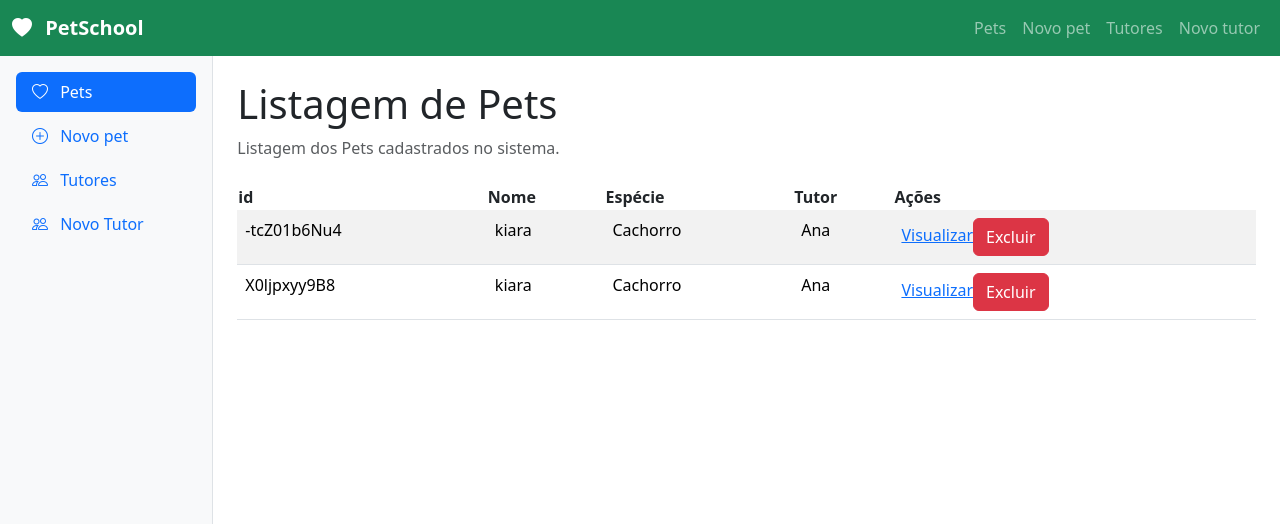
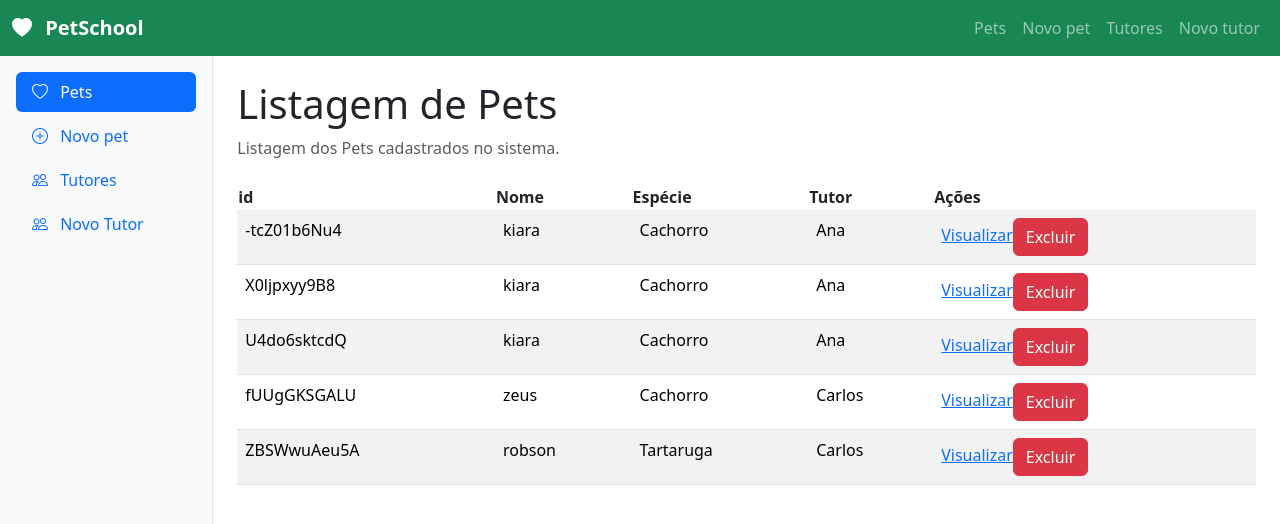
Before and after one commit to alicelanznaster/hotel-pets, a Vue app: page /pets in a window 1280 px wide. Shown: the top 524 px of the page. Built offline with nearby package versions, Linux system fonts and the light colour scheme; data requests are answered from the project's data file.

Commit message:
FEAT: add nome do pet em tutores

```diff
--- a/db.json
+++ b/db.json
@@ -23,6 +23,24 @@
       "especie": "Cachorro",
       "tutorId": "1",
       "id": "X0ljpxyy9B8"
+    },
+    {
+      "nome": "kiara",
+      "especie": "Cachorro",
+      "tutorId": "1",
+      "id": "U4do6sktcdQ"
+    },
+    {
+      "nome": "zeus",
+      "especie": "Cachorro",
+      "tutorId": "2",
+      "id": "fUUgGKSGALU"
+    },
+    {
+      "nome": "robson",
+      "especie": "Tartaruga",
+      "tutorId": "2",
+      "id": "ZBSWwuAeu5A"
     }
   ],
   "$schema": "./node_modules/json-server/schema.json"
--- a/src/views/AddTutoresView.vue
+++ b/src/views/AddTutoresView.vue
@@ -4,7 +4,6 @@ import { useRouter } from 'vue-router';
 
 const router = useRouter(); //chamando meu router
 const API_URL = 'http://localhost:3000'; //chamando minha API
-
 const novoTutor = ref({
   nome: '',
   telefone: '',
@@ -78,7 +77,8 @@ async function salvarTutor() {
             class="form-control"
             id="telefone"
             v-model="novoTutor.telefone"
-            required>
+            required
+            placeholder="(99) 99999-9999">
         </label>
       </div>
       <h3>Endereço</h3>
@@ -86,7 +86,7 @@ async function salvarTutor() {
         <label for="cep" class="form-label">
           CEP
           <input
-          type="cep"
+          type="text"
           class="form-control"
           id="cep"
           v-model="novoTutor.endereco.cep"
--- a/src/views/TutoresView.vue
+++ b/src/views/TutoresView.vue
@@ -3,17 +3,22 @@ import { onMounted, ref } from 'vue';
 // import { RouterLink } from 'vue-router';
 
 const tutores = ref([]);
+const pets = ref([]);
 
 // chama a minha API geral:
 const API_URL = 'http://localhost:3000';
 
-// chamar a minha API para listar todos os tutores:
+// chamar a minha API para listar todos os tutores e pets:
 async function carregarDados() {
 
   const respostaTutores = await fetch(`${API_URL}/tutores`);
   tutores.value = await respostaTutores.json();
 
+  const respostaPets =  await fetch(`${API_URL}/pets`)
+  pets.value = await respostaPets.json();
+
   console.log('TUTORES -', tutores.value);
+  console.log('PETS -', pets.value )
 }
 
 async function excluirTutor(id){
@@ -27,6 +32,17 @@ async function excluirTutor(id){
         carregarDados();
     }
 }
+
+function nomeDoPet(tutorId) {
+  const array = ref([]);
+  for (const objeto of pets.value) {
+    if (objeto.tutorId === tutorId) {
+      array.value.push(objeto.nome);
+    }
+  }
+  return array.value
+}
+
 
 onMounted(carregarDados);
 </script>
@@ -45,6 +61,7 @@ onMounted(carregarDados);
         <th>ID</th>
         <th>Nome</th>
         <th>Telefone</th>
+        <th>Nome do Pet</th>
       </thead>
 
       <tbody>
@@ -52,6 +69,10 @@ onMounted(carregarDados);
           <td>{{ tutor.id }}</td>
           <td>{{ tutor.nome }}</td>
           <td>{{ tutor.telefone}}</td>
+          <td>{{ nomeDoPet(tutor.id).join(' / ') }}</td>
+          <td>{{ nomeDoPet(tutor.id).length }}</td>
+          <td></td>
+          <td></td>
           <td>
             <RouterLink :to="`/tutores/${tutor.id}`">Visualizar</RouterLink>
             <button class="btn btn-danger" @click="excluirTutor(tutor.id)">
```
